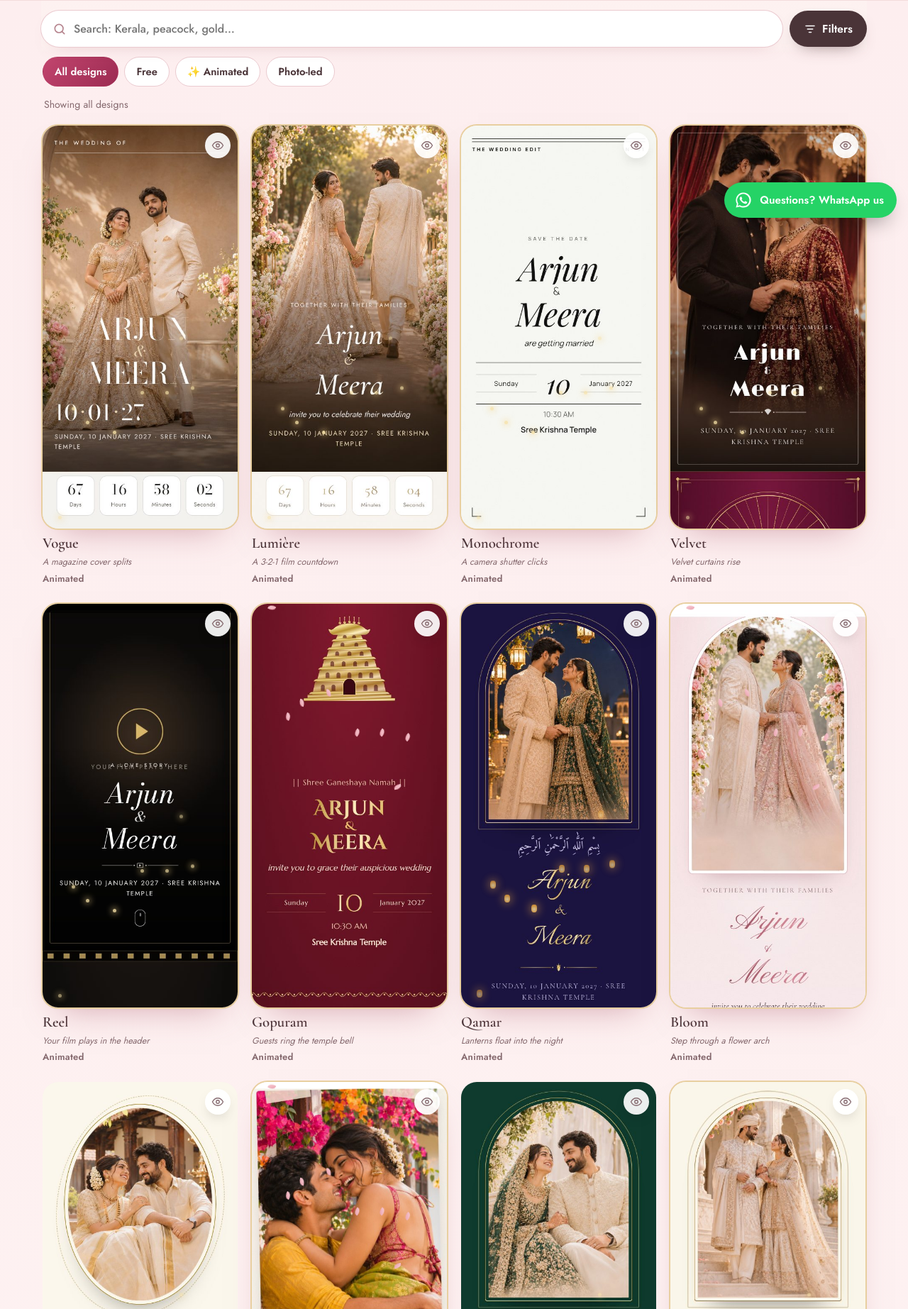
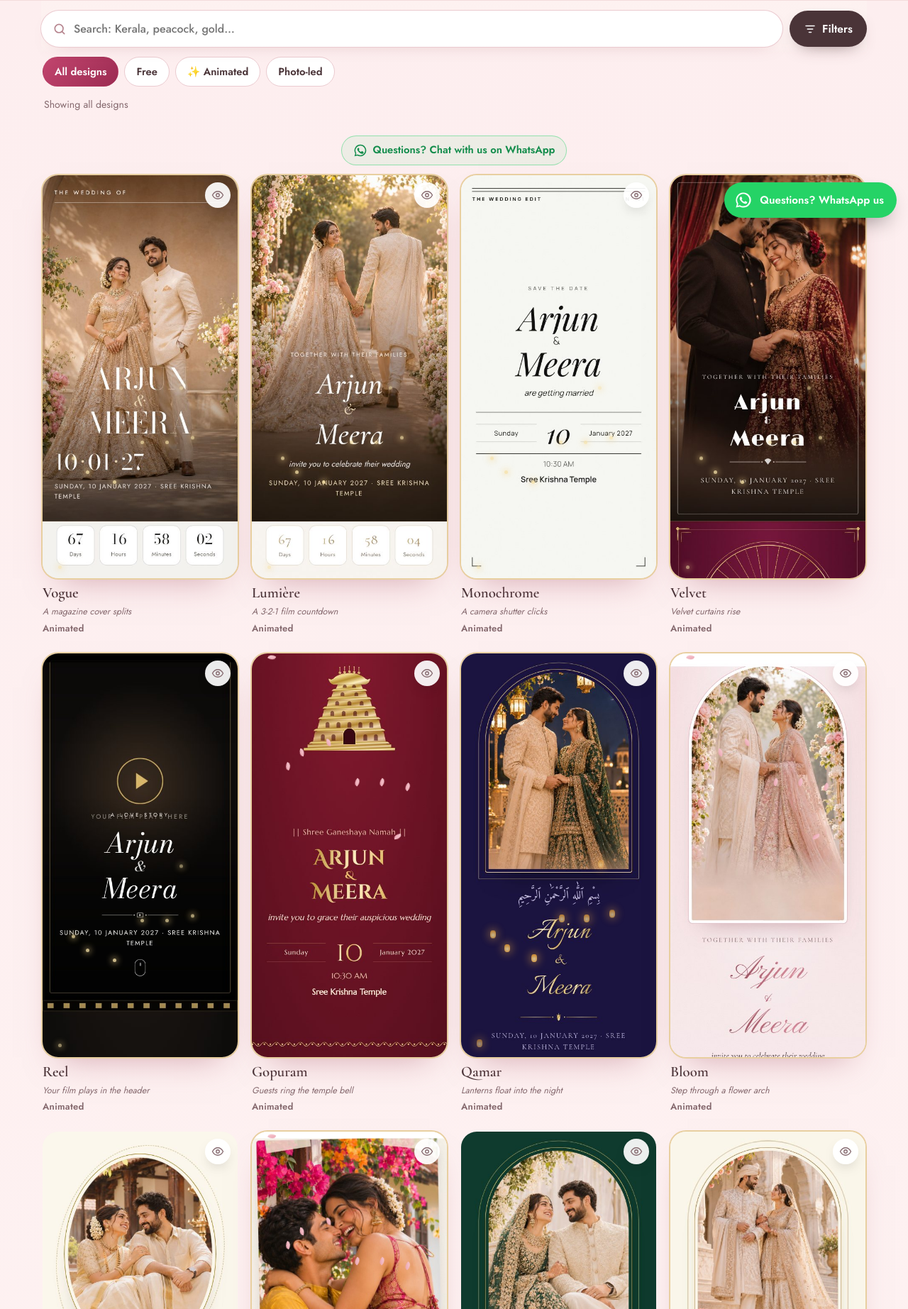
Before and after one commit to dibindenny1998/swift, a PHP site: page /designs in a window 1280 px wide. Shown: the part 475-2320 px from the top of the page at 71% size. Run offline with PHP 8.4, Linux system fonts and the light colour scheme; the visitor is signed in with stand-in values (Sample User, id 1); some libraries are stand-ins or nearby versions.

Commit message:
WhatsApp help line on Designs, design preview and before payment
Co-Authored-By: Claude Opus 5.5 <noreply@anthropic.com>
Claude-Session: https://claude.ai/code/session_01HTLJ5qXdA6w9sojxHduBi6

```diff
--- a/assets/premium.css
+++ b/assets/premium.css
@@ -328,3 +328,11 @@ body .btn.alt { box-shadow: inset 0 0 0 1px var(--hair-2); color: var(--ink); }
 .quick-btns .js-next { flex: 1 1 100%; }
 .quick-note { margin-top: 12px; color: var(--ink-2); font-size: .85rem; text-align: center; }
 body.on-quick .prev-fab { display: none !important; }
+
+/* WhatsApp help line */
+.wa-help { display: inline-flex; align-items: center; gap: 8px; margin-top: 14px; padding: 10px 16px; border-radius: 999px; border: 1px solid rgba(37,211,102,.45); background: rgba(37,211,102,.07); color: #128C4B; font-weight: 600; font-size: .92rem; text-decoration: none; line-height: 1.3; }
+.wa-help svg { width: 20px; height: 20px; flex: none; }
+.wa-help:active { transform: scale(.97); }
+.wa-help-row { text-align: center; margin: 4px 0 14px; }
+.pv-box .wa-help { display: flex; justify-content: center; margin: 10px auto 0; }
+.pay-card .wa-help, section .wa-help { }
--- a/assets/preview.js
+++ b/assets/preview.js
@@ -24,6 +24,8 @@
     document.getElementById('pv-title').textContent = btn.dataset.name;
     document.getElementById('pv-tier').textContent = { free: 'Free design', standard: 'Premium · ₹' + (C.pp || 999), premium: 'Premium · ₹' + (C.pp || 999) }[pending.tier] || '';
     document.getElementById('pv-use').href = '/create?t=' + pending.theme;
+    var wa = document.getElementById('pv-wa');
+    if (wa) wa.href = wa.href.split('?')[0] + '?text=' + encodeURIComponent('Hi! I like the ' + btn.dataset.name + ' design on ' + (C.brand || 'TheWedLink') + '. I have a question before we make our wedding website.');
     last = btn; modal.hidden = false; document.documentElement.style.overflow = 'hidden';
     if (!frame.src) frame.src = '/frame.php'; else paint();
     document.getElementById('pv-x').focus();
--- a/lib/bootstrap.php
+++ b/lib/bootstrap.php
@@ -651,6 +651,21 @@ function capi_purchase(array $inv, int $amountPaise): void
 
 /* ---------- page chrome ---------- */
 
+/** WhatsApp help link to our support number, with a ready message. Empty if no number is set. */
+function wa_url(string $msg): string
+{
+    $ph = normalize_phone(setting('support_phone'));
+    return $ph ? 'https://wa.me/91' . $ph . '?text=' . rawurlencode($msg) : '';
+}
+function wa_help(string $msg, string $label, string $id = ''): string
+{
+    $u = wa_url($msg);
+    if ($u === '') return '';
+    return '<a class="wa-help"' . ($id ? ' id="' . e($id) . '"' : '') . ' href="' . e($u) . '" target="_blank" rel="noopener">'
+        . '<svg viewBox="0 0 24 24" aria-hidden="true"><path fill="currentColor" d="M12 2a10 10 0 0 0-8.6 15.1L2 22l5-1.3A10 10 0 1 0 12 2zm0 18.2c-1.5 0-3-.4-4.3-1.2l-.3-.2-3 .8.8-2.9-.2-.3A8.2 8.2 0 1 1 12 20.2zm4.5-6.1c-.2-.1-1.5-.7-1.7-.8-.2-.1-.4-.1-.6.1l-.8 1c-.1.2-.3.2-.5.1a6.7 6.7 0 0 1-3.3-2.9c-.3-.4.2-.4.7-1.3.1-.2 0-.3 0-.4l-.8-1.8c-.2-.5-.4-.4-.6-.4h-.5a1 1 0 0 0-.7.3 3 3 0 0 0-.9 2.2 5.2 5.2 0 0 0 1.1 2.8 11.9 11.9 0 0 0 4.6 4c1.7.7 2.4.8 3.2.7.5-.1 1.5-.6 1.7-1.2.2-.6.2-1.1.2-1.2-.1-.1-.3-.2-.5-.3z"/></svg>'
+        . '<span>' . e($label) . '</span></a>';
+}
+
 /** Microsoft Clarity: free session recordings and heatmaps (Admin > Settings > Clarity project ID). Typed fields are masked by Clarity. */
 function clarity_snippet(): string
 {
--- a/lib/sections.php
+++ b/lib/sections.php
@@ -40,6 +40,7 @@ function sec_designs(int $limit = 0): void
         <button type="button" data-plan="photo-led" aria-pressed="false">Photo-led</button>
       </div>
       <p class="dz-count" id="dz-count" aria-live="polite"></p>
+      <?php if (!$limit) echo '<div class="wa-help-row">' . wa_help("Hi! I'm looking at the wedding website designs on " . setting('brand') . " and have a question.", 'Questions? Chat with us on WhatsApp') . '</div>'; ?>
       <div class="dz-sheet" id="dz-sheet" hidden role="dialog" aria-modal="true" aria-labelledby="dz-sheet-t"><div class="dz-sheet-box">
         <div class="dz-sheet-hd"><h3 id="dz-sheet-t">Filters</h3><button type="button" class="pv-x" id="dz-x" aria-label="Close filters">&times;</button></div>
         <p class="dz-lbl">Tradition</p>
@@ -97,7 +98,8 @@ function preview_modal(): void
         . '<div class="pv-head"><div><small id="pv-tier"></small><h3 id="pv-title">Preview</h3></div><button type="button" class="pv-x" id="pv-x" aria-label="Close preview">&times;</button></div>'
         . '<div class="phone pv-phone"><iframe id="pv-frame" title="Design preview"></iframe></div>'
         . '<p class="pv-note">Sample names and photos. Scroll inside the phone to see the whole invite.</p>'
-        . '<a class="btn" id="pv-use" href="/create">Use this design</a></div></div>'
+        . '<a class="btn" id="pv-use" href="/create">Use this design</a>'
+        . wa_help('Hi! I have a question about a design on ' . setting('brand') . '.', 'Questions about this design? Ask on WhatsApp', 'pv-wa') . '</div></div>'
         . '<script>window.WL_PREVIEW = ' . json_for_script($cfg) . ';</script>'
         . '<script src="' . asset('assets/samples.js') . '"></script><script src="' . asset('assets/preview.js') . '"></script>';
 }
--- a/p.php
+++ b/p.php
@@ -99,7 +99,8 @@ site_head(($paid ? 'Your invite is live' : 'Your invite preview') . ' | ' . $bra
     <?php if ($offFriend || $offCredit): ?><p class="ref-applied">🎁 <?= $offFriend ? '₹' . $offFriend . ' friend discount' : '' ?><?= $offFriend && $offCredit ? ' + ' : '' ?><?= $offCredit ? '₹' . $offCredit . ' referral credit' : '' ?> applied to the prices above.</p><?php endif; ?>
     <button type="button" class="btn pay-btn" id="pay">Pay ₹<?= $pp ?> and publish</button>
     <p class="err" id="pay-err" role="alert" style="margin-top:10px"></p>
-    <p class="safe"><svg viewBox="0 0 20 20" aria-hidden="true"><path d="M10 2l6 3v5c0 4-3 7-6 8-3-1-6-4-6-8V5l6-3z" fill="none" stroke="currentColor" stroke-width="1.8"/></svg>UPI, cards and net banking via PayU</p>
+    <p class="safe"><svg viewBox="0 0 20 20" aria-hidden="true"><path d="M10 2l6 3v5c0 4-3 7-6 8-3-1-6-4-6-8V5l6-3z" fill="none" stroke="currentColor" stroke-width="1.8"/></svg>UPI, cards and net banking via <?= cf_live() ? 'Cashfree' : 'secure checkout' ?></p>
+    <?= wa_help('Hi! We made our wedding website on ' . setting('brand') . ' (' . (THEMES[$theme]['name'] ?? $theme) . ' design, ' . invite_title($d) . '). We have a question before we pay.', 'Questions before you pay? Chat with us on WhatsApp') ?>
 
     <p class="lead" style="font-size:.92rem;margin-top:16px">Your invite is saved. Bookmark this page to come back to it later.</p>
   </section>
```
